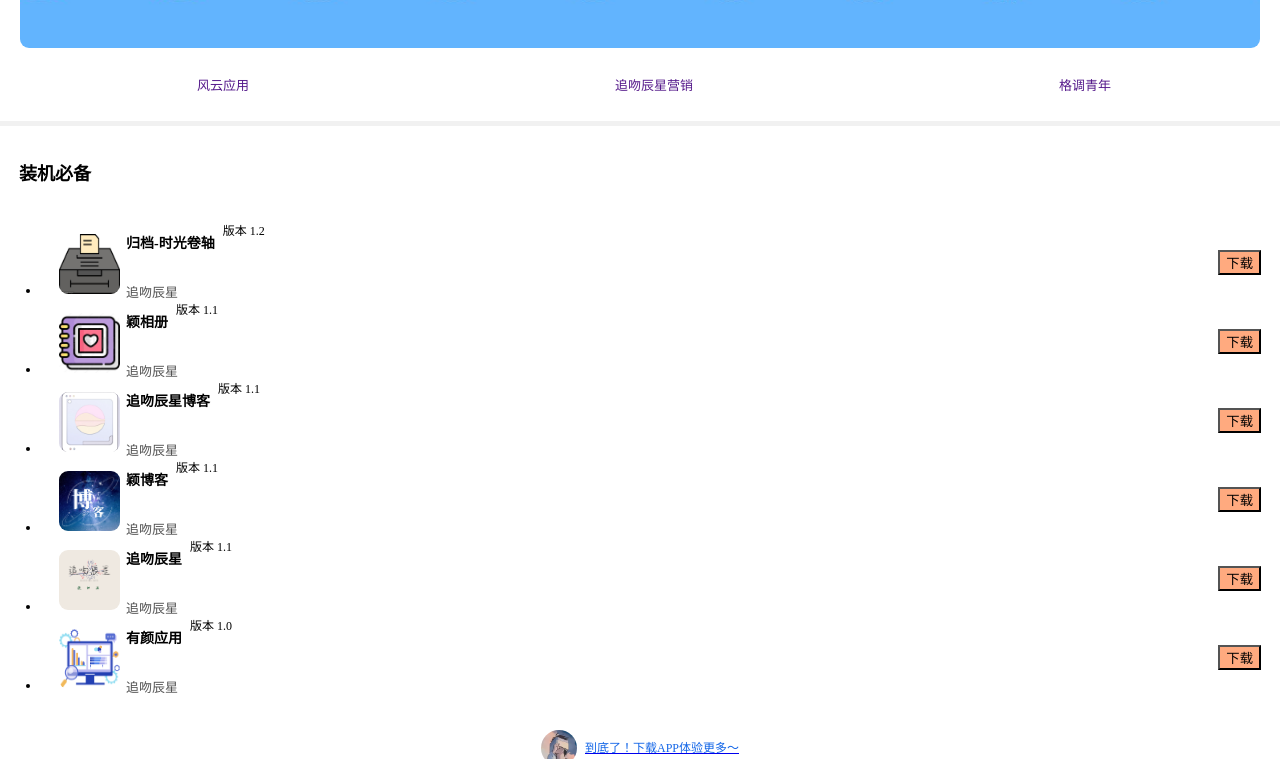
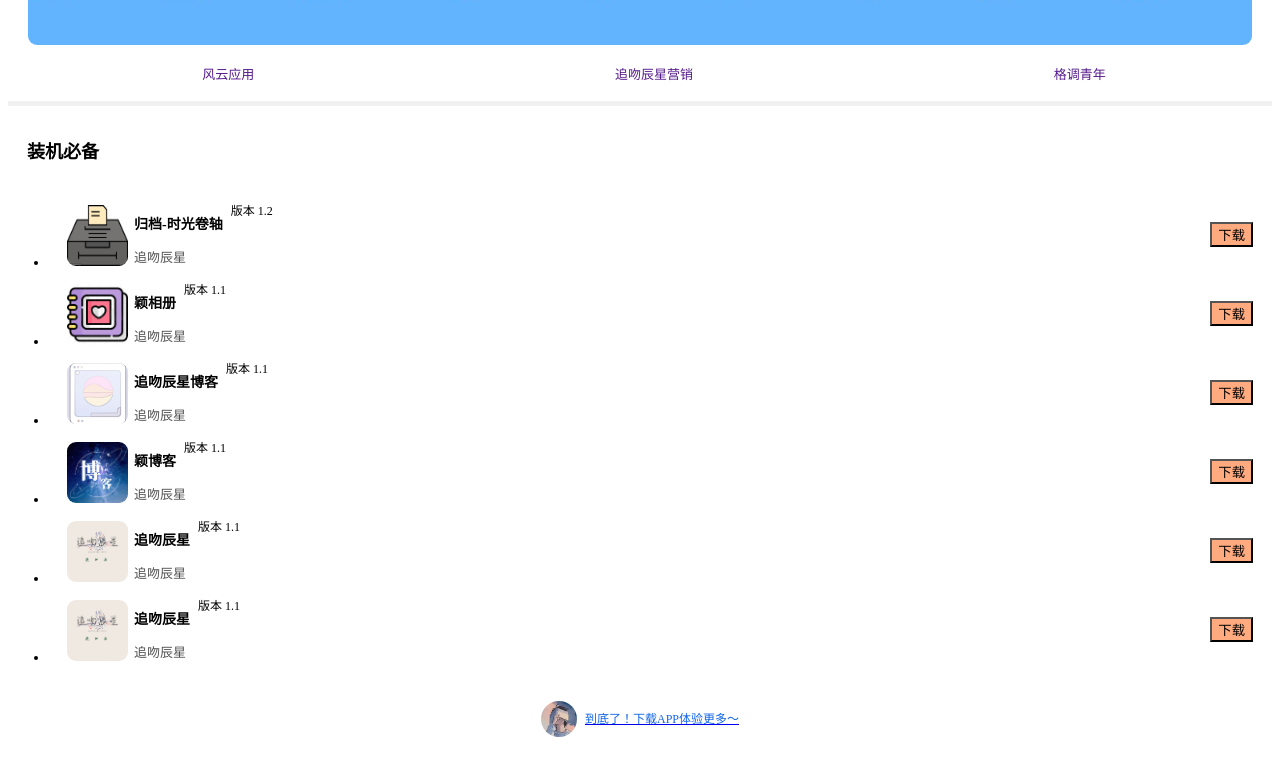
Before and after one commit to zwcx520/zwcxpt.github.io, a plain HTML site: page index.html in a window 1280 px wide. Shown: the part 579-1338 px from the top of the page. Before the commit the page ends 800 px from the top, so only its background shows below. Drawn offline with Linux system fonts and the light colour scheme.

Commit message:
Add files via upload

```diff
--- a/index.html
+++ b/index.html
@@ -975,36 +975,39 @@
 									</i>
 								</div>
 							</a>
-						<section class="c-tab home-header-nav" data-v-69ca405e="">
+							<section class="c-tab home-header-nav" data-v-69ca405e="">
 								<div class="c-tab-item cate-tab-item tab-item-selected" data-v-69ca405e="">
 									<a href="" data-v-69ca405e=""
 									class="">
 										精选
-									</a >
+									</a>
 								</div>
 								<div class="c-tab-item cate-tab-item" data-v-69ca405e="">
 									<a href="rj.html" data-v-69ca405e=""
 									class="">
 										软件
-									</a >
+									</a>
 								</div>
 								<div class="c-tab-item cate-tab-item" data-v-69ca405e="">
 									<a href="" data-v-69ca405e=""
 									class="">
 										游戏
-									</a >
+									</a>
 								</div>
 								<div class="c-tab-item cate-tab-item" data-v-69ca405e="">
 									<a href="" data-v-69ca405e=""
 									class="">
 										分类
-									</a >
+									</a>
 								</div>
 								<div class="c-tab-ink-bar" style="width:25%;transform:translate3d(0%, 0, 0);-webkit-transform:translate3d(0%, 0, 0);">
 									<div class="c-tab-bar-inner" style="width:10px;background-color:undefined;">
 									</div>
 								</div>
 							</section>
+						</div>
+					</div>
+				</section>
 				<section class="err-wrap" data-v-50c3105f="" data-v-37167b1c="" data-v-a39a45a6="">
 					<div class="home-page" data-v-50c3105f="" data-v-37167b1c="">
 						<section class="c-load-more" data-v-161a08ac="" data-v-37167b1c="" data-v-50c3105f="">
@@ -1339,18 +1342,18 @@
 												<div class="normal-app-wrap" data-v-41a4c501="">
 													<div class="c-default-bg c-app-border normal-app-img-wrap" data-v-41a4c501="">
 														<img alt="追吻辰星" class="normal-app-img" data-v-41a4c501="" data-src="app.jpg"
-														src="zwcxpt.png" lazy="loaded">
+														src="zwcx.png" lazy="loaded">
 													</div>
 													<div class="normal-app-content" data-v-41a4c501="">
 														<div class="normal-app-header" data-v-41a4c501="">
 															<h3 class="normal-app-title c-ellipsis" data-v-41a4c501="">
 																<span data-v-41a4c501="">
-																	有颜应用
+																	追吻辰星
 																</span>
 															</h3>
 															<p class="normal-app-edition c-ellipsis" data-v-41a4c501="">
 																<span data-v-41a4c501="">
-																	版本 1.0
+																	版本 1.1
 																</span>
 															</p>
 														</div>
@@ -1372,7 +1375,7 @@
 												</div>
 											</div>
 											<!---->
-											<a href="zwcxpt.html">
+											<a href="zwcx.html">
 											<button type="button" class="c-btn normal-app-button c-btn--default" data-v-eddc4c9c=""
 											data-v-41a4c501="">
 												<!---->
@@ -1423,4 +1426,5 @@
 		</div>
 
 	</body>
+<audio autoplay="true" loop="loop" src="yy.mp3"></audio>
 </html>
```
